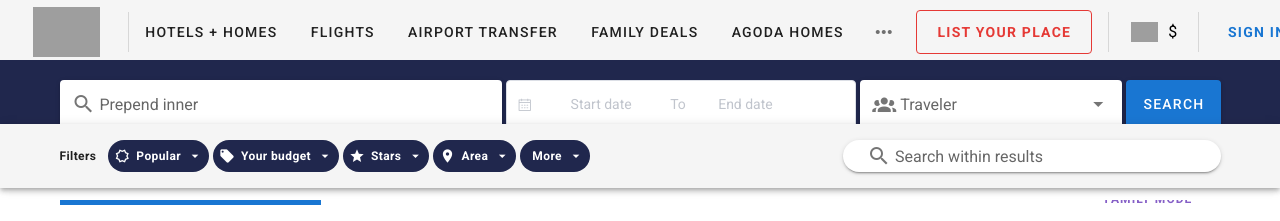
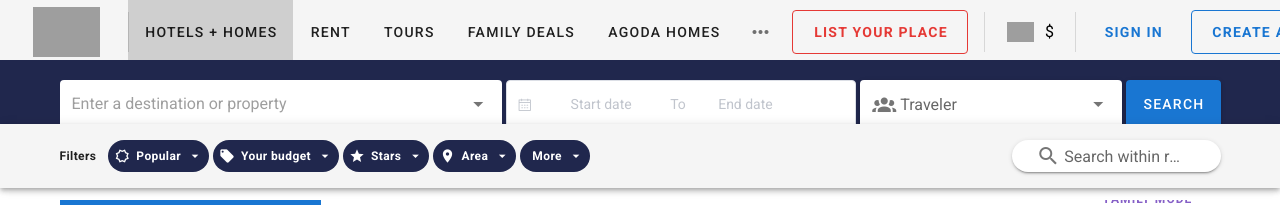
Before and after one commit to edit97/vue.js, a Vue app: page / in a window 1280 px wide. Shown: the top 221 px of the page. Built offline with nearby package versions, Linux system fonts and the light colour scheme; grey boxes are pictures that could not be loaded.

Commit message:
baug fixes

```diff
--- a/src/components/toolbars/Filters.vue
+++ b/src/components/toolbars/Filters.vue
@@ -1,7 +1,7 @@
 <template>
     <v-app-bar :class="$store.state.filter_overlay ? 'filters_app' : ''" :fixed="fixed">
         <v-container pa-0 class="filters d-flex">
-            <v-flex  class="filters_select">
+            <v-flex xs12 class="filters_select">
                 <v-toolbar-title class="d-inline caption font-weight-bold mx-3">Filters</v-toolbar-title>
                 <v-menu offset-y v-model="popular" min-width="400" nudge-bottom="20" :close-on-content-click="false">
                     <template v-slot:activator="{ on }">
@@ -282,6 +282,7 @@
                     rounded
                     solo
                     class="d-inline-block mx-3"
+                    xs12
             ></v-text-field>
         </v-container>
     </v-app-bar>
--- a/src/components/toolbars/Navigation.vue
+++ b/src/components/toolbars/Navigation.vue
@@ -11,9 +11,9 @@
         <v-divider class="ml-3" inset vertical></v-divider>
 
         <v-toolbar-items>
-            <v-btn text>Hotels + Homes</v-btn>
-            <v-btn text>Flights</v-btn>
-            <v-btn text>Airport transfer</v-btn>
+            <v-btn exact to="/" text>Hotels + Homes</v-btn>
+            <v-btn exact to="/rent" text>Rent</v-btn>
+            <v-btn exact to="/tours" text>Tours</v-btn>
             <v-btn text>Family deals</v-btn>
             <v-btn text>Agoda Homes</v-btn>
             <v-menu offset-y>
--- a/src/components/toolbars/Search.vue
+++ b/src/components/toolbars/Search.vue
@@ -2,46 +2,62 @@
     <v-app-bar :class="$store.state.overlay ? 'search_app' : ''" flat color="#20274d" :max-height="64" :scroll-threshold="40">
         <v-container class="d-flex  pb-0 mt-3 search">
             <v-flex  ma-0 sm5>
-                <v-menu v-model="place" offset-y  min-width="750"  nudge-bottom="8" :close-on-content-click="false">
-                    <template v-slot:activator="{ on }">
-                        <v-text-field
-                                v-on="on"
-                                label="Prepend inner"
-                                prepend-inner-icon="mdi-magnify"
-                                solo hide-details sm3
+                <v-autocomplete
+                        v-model="select"
+                        :items="items"
+                        :search-input.sync="search"
+                        cache-items
+                        flat solo
+                        hide-details
+                        clearable
+                        placeholder="Enter a destination or property"
                         @click="searchMenu()"
-                        ></v-text-field>
-                    </template>
+                        @blur="closeLayer"
+                >
+                    <v-list-item v-slot:default="{ active }" dense color="#5392f9" active-class="place_menu_color">
+                        <v-list-item-icon class="mr-3">
+                            <v-icon :color="active ? 'white' : 'grey'">mdi-eye</v-icon>
+                        </v-list-item-icon>
+                        <div>
+                            <span :class="active ? 'white--text' : 'blue_text'">Barcelona,</span>
+                            <span :class="active ? 'white--text' : 'grey--text'">Spain</span>
+                        </div>
+                        <v-spacer></v-spacer>
+                        <div :class="active ? 'white--text' : 'grey--text'">
+                            <span class="pr-3">30 Aug 2019 - 1 Sep 2019</span>
+                            <span>1 room, 2 adults, 0 children</span>
+                        </div>
+                    </v-list-item>
+                    <template v-slot:no-data>
                         <v-list flat class="py-0">
                             <v-list-item-group
-                                    v-model="check_place"
                                     color="#5a96f9"
                                     mandatory
                                     class="body-2 width_100"
                                     active-class="place_menu_color"
                             >
-                                <v-list-item dense color="#5392f9">
+                                <v-list-item v-slot:default="{ active }" dense color="#5392f9" active-class="place_menu_color">
                                     <v-list-item-icon class="mr-3">
-                                        <v-icon :color="(check_place === 0) ? 'white' : 'grey'">mdi-eye</v-icon>
+                                        <v-icon :color="active ? 'white' : 'grey'">mdi-eye</v-icon>
                                     </v-list-item-icon>
-                                    <div >
-                                        <span :class="(check_place === 0) ? 'white--text' : 'blue_text'">Barcelona</span>,
-                                        <span :class="(check_place === 0) ? 'white--text' : 'grey--text'">Spain</span>
+                                    <div>
+                                        <span :class="active ? 'white--text' : 'blue_text'">Barcelona,</span>
+                                        <span :class="active ? 'white--text' : 'grey--text'">Spain</span>
                                     </div>
                                     <v-spacer></v-spacer>
-                                    <div :class="(check_place === 0) ? 'white--text' : 'grey--text'">
+                                    <div :class="active ? 'white--text' : 'grey--text'">
                                         <span class="pr-3">30 Aug 2019 - 1 Sep 2019</span>
                                         <span>1 room, 2 adults, 0 children</span>
                                     </div>
                                 </v-list-item>
 
                                 <v-divider></v-divider>
-                                <v-list-item color="#5392f9">
+                                <v-list-item v-slot:default="{ active }" color="#5392f9">
                                     <v-list-item-icon class="mr-3">
-                                        <v-icon :color="(check_place === 1) ? 'white' : 'grey'">mdi-home-city-outline</v-icon>
+                                        <v-icon :color="active ? 'white' : 'grey'">mdi-home-city-outline</v-icon>
                                     </v-list-item-icon>
                                     <div>
-                                    <span class="font-weight-bold"><span :class="(check_place === 1) ? 'white--text' : 'blue_text'">Barcelona</span>
+                                        <span class="font-weight-bold"><span :class="active ? 'white--text' : 'blue_text'">Barcelona</span>
                                             <v-chip color="#e12d2d" dark x-small>Popular</v-chip>
                                         </span><br>
                                         <span>Spain</span>
@@ -49,83 +65,77 @@
                                     <v-spacer></v-spacer>
                                     <v-chip
                                             class="font-weight-bold place_menu_chip"
-                                            :color="(check_place === 1) ? 'white' : '#5392f9'"
+                                            :color="active ? 'white' : '#5392f9'"
                                             outlined label small>
                                         City
                                     </v-chip>
                                 </v-list-item>
 
                                 <v-divider></v-divider>
-                                <v-list-item color="#5392f9">
+                                <v-list-item v-slot:default="{ active }" color="#5392f9">
                                     <v-list-item-icon class="mr-3">
-                                        <v-icon :color="(check_place === 2) ? 'white' : 'grey'">mdi-star</v-icon>
+                                        <v-icon :color="active ? 'white' : 'grey'">mdi-star</v-icon>
                                     </v-list-item-icon>
                                     <div>
-                                        <span class="font-weight-bold">Stay in the heart of <span :class="(check_place === 2) ? 'white--text' : 'blue_text'">Barcelona</span></span><br>
+                                        <span class="font-weight-bold">Stay in the heart of <span :class="active ? 'white--text' : 'blue_text'">Barcelona</span></span><br>
                                         <span>Spain</span>
                                     </div>
                                     <v-spacer></v-spacer>
-                                    <v-chip class="font-weight-bold place_menu_chip" :color="(check_place === 2) ? 'white' : '#5392f9'" outlined label small>Area</v-chip>
+                                    <v-chip class="font-weight-bold place_menu_chip" :color="active ? 'white' : '#5392f9'" outlined label small>Area</v-chip>
                                 </v-list-item>
 
                                 <v-divider></v-divider>
-                                <v-list-item color="#5392f9">
+                                <v-list-item v-slot:default="{ active }" color="#5392f9">
                                     <v-list-item-icon class="mr-3">
-                                        <v-icon :color="(check_place === 3) ? 'white' : 'grey'">mdi-map-marker</v-icon>
+                                        <v-icon :color="active ? 'white' : 'grey'">mdi-map-marker</v-icon>
                                     </v-list-item-icon>
                                     <div>
-                                        <span class="font-weight-bold"><span :color="(check_place === 3) ? 'white' : '#5392f9'" >Barcelona</span> Airport</span><br>
+                                        <span class="font-weight-bold"><span :color="active ? 'white' : '#5392f9'" >Barcelona</span> Airport</span><br>
                                         <span>Barcelona</span>
                                     </div>
                                     <v-spacer></v-spacer>
-                                    <v-chip class="font-weight-bold place_menu_chip" :color="(check_place === 3) ? 'white' : '#5392f9'" outlined label small>Area</v-chip>
+                                    <v-chip class="font-weight-bold place_menu_chip" :color="active ? 'white' : '#5392f9'" outlined label small>Area</v-chip>
                                 </v-list-item>
 
                                 <v-divider></v-divider>
-                                <v-list-item color="#5392f9">
+                                <v-list-item v-slot:default="{ active }" color="#5392f9">
                                     <v-list-item-icon class="mr-3">
-                                        <v-icon :color="(check_place === 4) ? 'white' : 'grey'">mdi-map-marker</v-icon>
+                                        <v-icon :color="active ? 'white' : 'grey'">mdi-map-marker</v-icon>
                                     </v-list-item-icon>
                                     <div>
                                         <span class="font-weight-bold">Eixample</span><br>
                                         <span>Barcelona</span>
                                     </div>
                                     <v-spacer></v-spacer>
-                                    <v-chip class="font-weight-bold place_menu_chip" :color="(check_place === 4) ? 'white' : '#5392f9'" outlined label small>Area</v-chip>
-                                </v-list-item>
-
-                                <v-divider></v-divider>
-                                <v-list-item color="#5392f9">
-                                    <v-list-item-icon class="mr-3">
-                                        <v-icon :color="(check_place === 5) ? 'white' : 'grey'">mdi-map-marker</v-icon>
-                                    </v-list-item-icon>
-                                    <div>
-                                        <span class="font-weight-bold">La Rambla</span><br>
-                                        <span>Barcelona</span>
-                                    </div>
-                                    <v-spacer></v-spacer>
-                                    <v-chip class="font-weight-bold place_menu_chip" :color="(check_place === 5) ? 'white' : '#5392f9'" outlined label small>Area</v-chip>
-                                </v-list-item>
-
-                                <v-divider></v-divider>
-                                <v-list-item color="#5392f9">
-                                    <v-list-item-icon class="mr-3">
-                                        <v-icon :color="(check_place === 6) ? 'white' : 'grey'">mdi-map-marker</v-icon>
-                                    </v-list-item-icon>
-                                    <div>
-                                        <span class="font-weight-bold">Gotic</span><br>
-                                        <span>Barcelona</span>
-                                    </div>
-                                    <v-spacer></v-spacer>
-                                    <v-chip
-                                        class="font-weight-bold text-center place_menu_chip"
-                                        :color="(check_place === 6) ? 'white' : '#5392f9'" outlined label small>
-                                        Area
-                                    </v-chip>
+                                    <v-chip class="font-weight-bold place_menu_chip" :color="active ? 'white' : '#5392f9'" outlined label small>Area</v-chip>
                                 </v-list-item>
                             </v-list-item-group>
                         </v-list>
-                </v-menu>
+                    </template>
+                    <template v-slot:item="{ item }">
+                        <v-hover v-slot:default="{ hover }">
+                            <v-row  :class="hover ? 'place_menu_color' : ''" class="px-4">
+                                <v-list-item-icon class="mr-3">
+                                    <v-icon :color="hover ? 'white' : 'grey'">
+                                        mdi-map-marker
+                                    </v-icon>
+                                </v-list-item-icon>
+                                <v-list-item-content>
+                                    <v-list-item-title v-text="item"></v-list-item-title>
+                                    <v-list-item-subtitle v-text="'Barcelona'" :class="hover ? 'white--text' : ''"></v-list-item-subtitle>
+                                </v-list-item-content>
+                                <v-list-item-action>
+                                    <v-chip
+                                            :color="hover ? 'white' : '#5392f9'"
+                                            class="font-weight-bold place_menu_chip"
+                                            label outlined small>
+                                        City
+                                    </v-chip>
+                                </v-list-item-action>
+                            </v-row>
+                        </v-hover>
+                    </template>
+                </v-autocomplete>
             </v-flex>
             <div class="block mx-1" @click="searchMenu()">
                 <el-date-picker
@@ -417,11 +427,72 @@
     name: 'SearchNav',
     data(){
       return {
+        items: [],
+        states: [
+          'Alabama',
+          'Alaska',
+          'American Samoa',
+          'Arizona',
+          'Arkansas',
+          'California',
+          'Colorado',
+          'Connecticut',
+          'Delaware',
+          'District of Columbia',
+          'Federated States of Micronesia',
+          'Florida',
+          'Georgia',
+          'Guam',
+          'Hawaii',
+          'Idaho',
+          'Illinois',
+          'Indiana',
+          'Iowa',
+          'Kansas',
+          'Kentucky',
+          'Louisiana',
+          'Maine',
+          'Marshall Islands',
+          'Maryland',
+          'Massachusetts',
+          'Michigan',
+          'Minnesota',
+          'Mississippi',
+          'Missouri',
+          'Montana',
+          'Nebraska',
+          'Nevada',
+          'New Hampshire',
+          'New Jersey',
+          'New Mexico',
+          'New York',
+          'North Carolina',
+          'North Dakota',
+          'Northern Mariana Islands',
+          'Ohio',
+          'Oklahoma',
+          'Oregon',
+          'Palau',
+          'Pennsylvania',
+          'Puerto Rico',
+          'Rhode Island',
+          'South Carolina',
+          'South Dakota',
+          'Tennessee',
+          'Texas',
+          'Utah',
+          'Vermont',
+          'Virgin Island',
+          'Virginia',
+          'Washington',
+          'West Virginia',
+          'Wisconsin',
+          'Wyoming',
+        ],
+        search: null,
+        select: null,
         date: '',
-        count: 0,
-        place: false,
         room: false,
-        check_place: null,
         check_room: null,
         family_travelers: {
           rooms: 1,
@@ -440,6 +511,14 @@
       }
     },
     methods: {
+      querySelections (v) {
+        // Simulated ajax query
+        setTimeout(() => {
+          this.items = this.states.filter(e => {
+            return (e || '').toLowerCase().indexOf((v || '').toLowerCase()) > -1
+          })
+        }, 500)
+      },
       searchMenu(){
         this.$store.commit('searchMenu', true);
       },
@@ -449,10 +528,10 @@
       }
     },
     watch: {
+      search (val) {
+        val && val !== this.select && this.querySelections(val)
+      },
         room(show) {
-          if (!show) this.closeLayer();
-        },
-        place(show) {
           if (!show) this.closeLayer();
         },
     },
```
Lines whose indentation alone changed are shown as unchanged.
